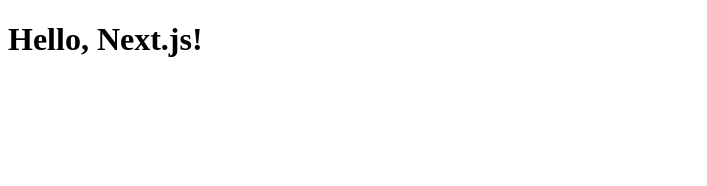
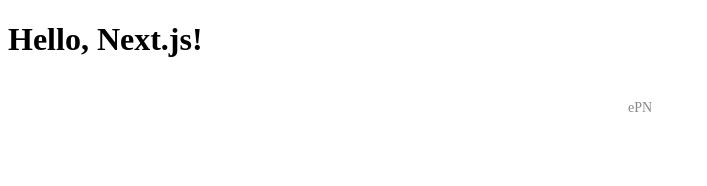
Before and after one commit to Bessonina/devdock-site, a Next.js app: page / in a window 1280 px wide. Shown: the top 186 px of the page, without its empty margins (0-707 px from the left). Built offline with nearby package versions, Linux system fonts and the light colour scheme.

Commit message:
Update layout.tsx

```diff
--- a/app/layout.tsx
+++ b/app/layout.tsx
@@ -18,7 +18,12 @@
 }) {
   return (
     <html lang="ru">
-      <body>{children}</body>
+      <body>
+        {children}
+        <footer style={{ textAlign: 'center', padding: '20px', fontSize: '14px', color: '#888' }}>
+          ePN
+        </footer>
+      </body>
     </html>
   )
 }
```
